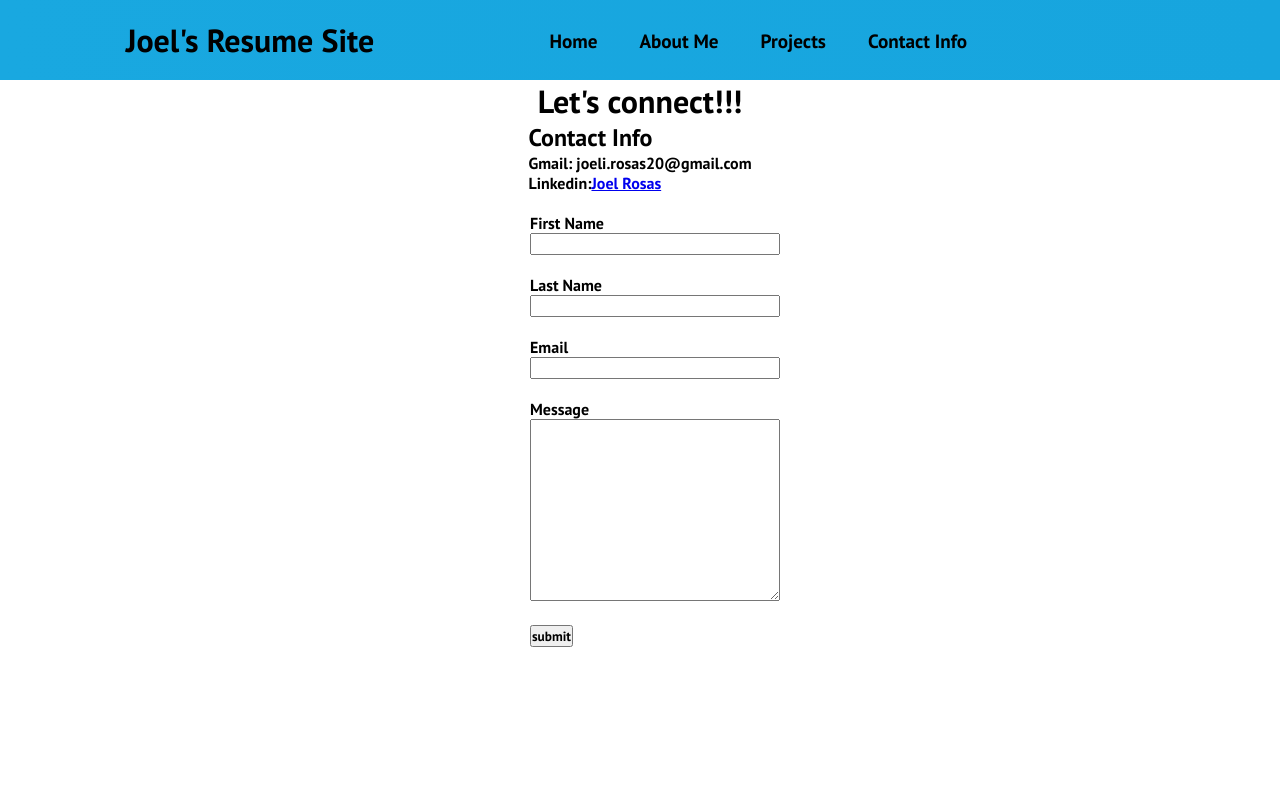
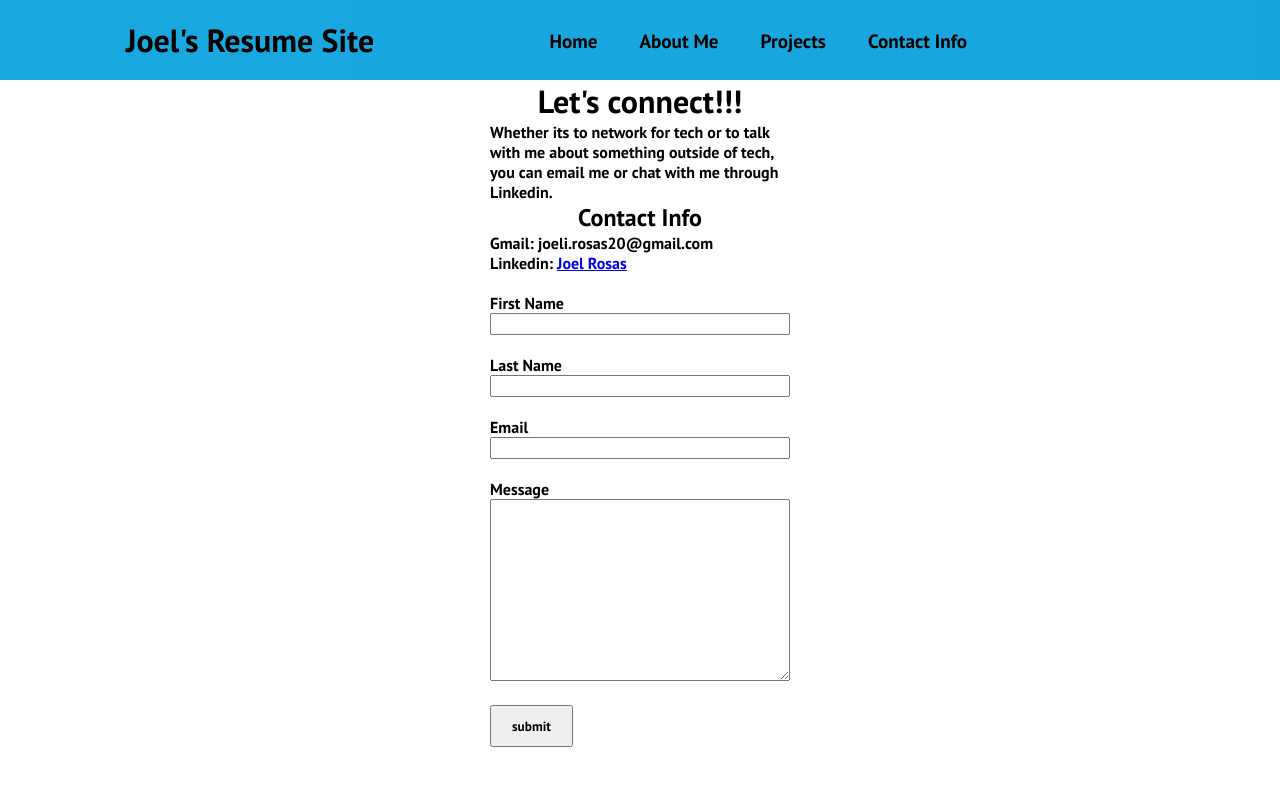
Before and after one commit to JoeliRosas20/portfolio-site, a React (Vite) app: page /contactinfo in a window 1280 px wide. Shown: the top 786 px of the page. Built offline with nearby package versions, Linux system fonts and the light colour scheme.

Commit message:
Adjusted and added content in contact page

```diff
--- a/src/components/Cards.css
+++ b/src/components/Cards.css
@@ -13,12 +13,12 @@ h1{
     align-items: center;
     max-width: 1120px; /*The width cannot go further than 1120px*/
     width: 90%;
-    margin: 0 auto;/*The top and bottom margin is 0, while left and right margin is auto*/
+    margin: 0 auto;
 }
 
 .cards_wrapper{
-    position: relative;/*The place of the cards can be changed by other values*/
-    margin: 50px 0 45px;/*top, left and right ,bottom*/
+    position: relative;
+    margin: 50px 0 45px;
 }
 
 .cards_items{
--- a/src/components/pages/ContactInfo.css
+++ b/src/components/pages/ContactInfo.css
@@ -5,16 +5,24 @@
     justify-content: center;
 }
 
+.contactInfo-desc{
+    width: 300px;
+}
+
+.contactInfo-myInfo{
+    width: 300px;
+}
+
 form{
-    width: 220px;
+    width: 300px;
 }
 
 .name-input{
-    width: 250px;
+    width: 300px;
 }
 
 .email-input{
-    width: 250px;
+    width: 300px;
 }
 
 .message-label{
@@ -23,9 +31,13 @@ form{
 
 #message{
     margin: -20px 0 0 0;
-    width: 250px;
+    width: 300px;
 }
 
 .error{
     color: red;
 }
+
+button{
+    padding: 10px 20px;
+}
--- a/src/components/pages/ContactInfo.tsx
+++ b/src/components/pages/ContactInfo.tsx
@@ -23,13 +23,15 @@ function ContactInfo() {
   return (
     <div className="contactInfo-container">
       <h1>Let's connect!!!</h1>
+      <p className="contactInfo-desc">Whether its to network for tech or
+      to talk with me about something outside of tech, you can email me or chat with
+      me through Linkedin.</p>
+      <h2>Contact Info</h2>
       <div className="contactInfo-myInfo">
-        <h2>Contact Info</h2>
         Gmail: joeli.rosas20@gmail.com
         <br />
         <p>
-          Linkedin:
-          <a
+          Linkedin: <a
             href="https://www.linkedin.com/in/joel-rosas-50b653170/"
             target="_blank"
             rel="noopener noreferrer"
```
